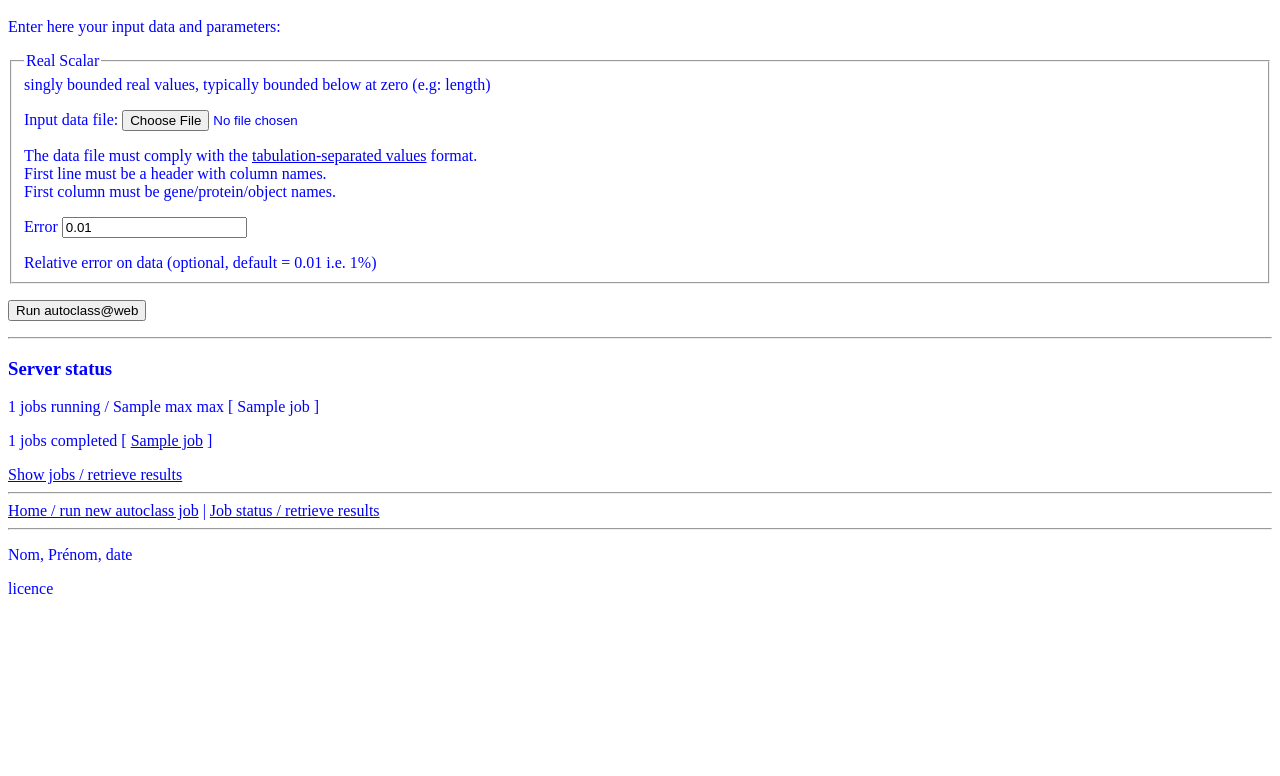
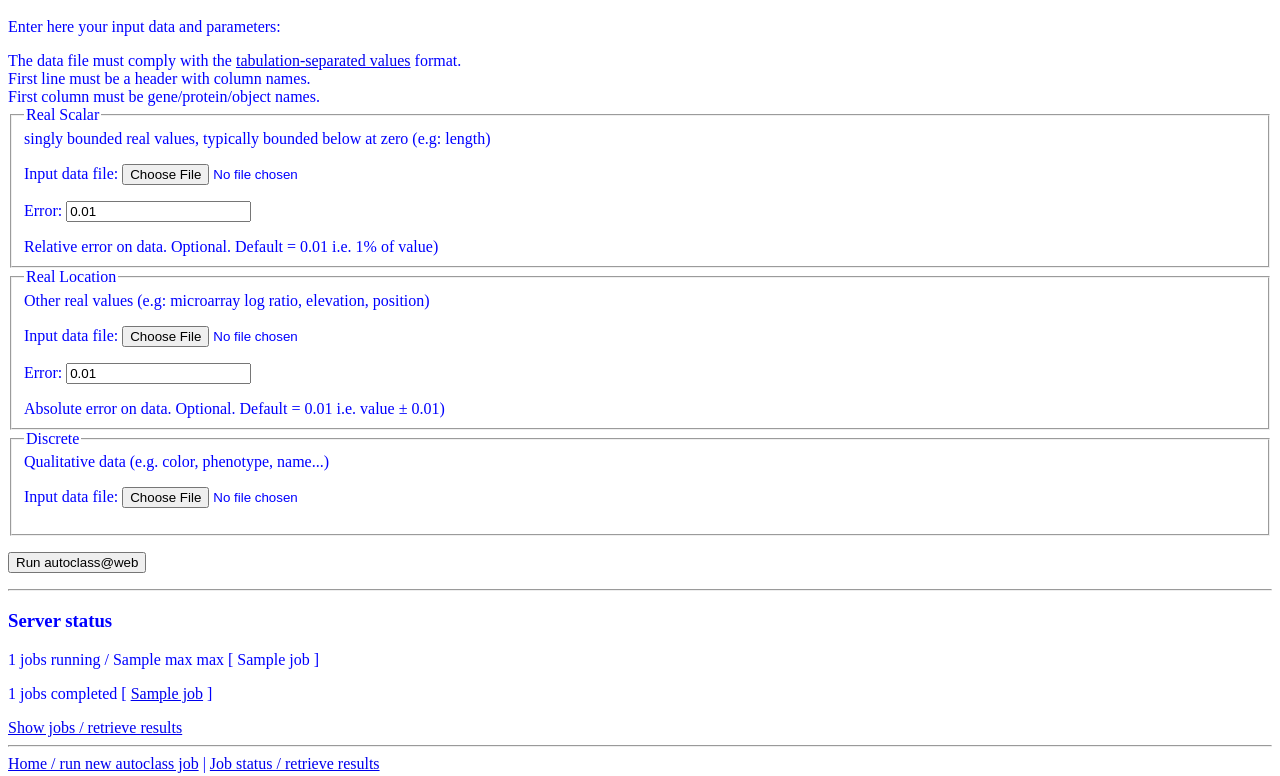
Before and after one commit to pierrepo/autoclassweb, a Flask app: template autoclassweb/templates/index.html in a window 1280 px wide. Shown: the part 93-869 px from the top of the page. Before the commit the page ends 687 px from the top, so only its background shows below. Run offline with Flask 2, Linux system fonts and the light colour scheme; the template is opened without the code that fills it: values that come from a table or form of the project are taken from there, most other values are stand-ins (such as "Sample title", 1, 10 or a date in 2020); some libraries are stand-ins or nearby versions.

Commit message:
Add real scalar/location and discrete inputs

```diff
--- a/autoclassweb/forms.py
+++ b/autoclassweb/forms.py
@@ -12,13 +12,22 @@ class InputDataUpload(FlaskForm):
                          )
     # real scalar data fields
     scalar_input_file = FileField("Input data file:",
-                           validators=[FileRequired()]
+                           validators=[]
                            )
-    scalar_error = FloatField("Error",
+    scalar_error = FloatField("Error:",
                        default='0.01',
                        render_kw={"placeholder": "default is 0.01"}
                        )
-
+    location_input_file = FileField("Input data file:",
+                           validators=[]
+                           )
+    location_error = FloatField("Error:",
+                       default='0.01',
+                       render_kw={"placeholder": "default is 0.01"}
+                       )
+    discrete_input_file = FileField("Input data file:",
+                           validators=[]
+                           )
 
 class GetJobResults(FlaskForm):
     submit = SubmitField('Get results',
--- a/autoclassweb/templates/index.html
+++ b/autoclassweb/templates/index.html
@@ -6,19 +6,31 @@
         <h1>Welcome at autoclass@web</h1>
     </header>
     <p>Enter here your input data and parameters:</p>
+    <div class="helper">
+    The data file must comply with the <a href="https://en.wikipedia.org/wiki/Tab-separated_values">tabulation-separated values</a> format.<br />
+    First line must be a header with column names.<br />
+    First column must be gene/protein/object names.
+    </div>
     <form action="" method="POST" enctype="multipart/form-data">
         {{ form.csrf_token }}
         <fieldset>
             <legend>Real Scalar</legend>
             <div>singly bounded real values, typically bounded below at zero (e.g: length)</div>
             <p>{{form.scalar_input_file.label}} {{form.scalar_input_file}}</p>
-            <div class="helper">
-            The data file must comply with the <a href="https://en.wikipedia.org/wiki/Tab-separated_values">tabulation-separated values</a> format.<br />
-            First line must be a header with column names.<br />
-            First column must be gene/protein/object names.
-            </div>
             <p>{{form.scalar_error.label}} {{form.scalar_error}}</p>
-            <div class="helper">Relative error on data (optional, default = 0.01 i.e. 1%)</div>
+            <div class="helper">Relative error on data. Optional. Default = 0.01 i.e. 1% of value)</div>
+        </fieldset>
+        <fieldset>
+            <legend>Real Location</legend>
+            <div>Other real values (e.g: microarray log ratio, elevation, position)</div>
+            <p>{{form.location_input_file.label}} {{form.location_input_file}}</p>
+            <p>{{form.location_error.label}} {{form.location_error}}</p>
+            <div class="helper">Absolute error on data. Optional. Default = 0.01 i.e. value ± 0.01)</div>
+        </fieldset>
+        <fieldset>
+            <legend>Discrete</legend>
+            <div>Qualitative data (e.g. color, phenotype, name...)</div>
+            <p>{{form.discrete_input_file.label}} {{form.discrete_input_file}}</p>
         </fieldset>
         <p>{{form.submit}}</p>
     </form>
```
Also changed, not shown: autoclassweb/__init__.py (+34 -5 lines).
